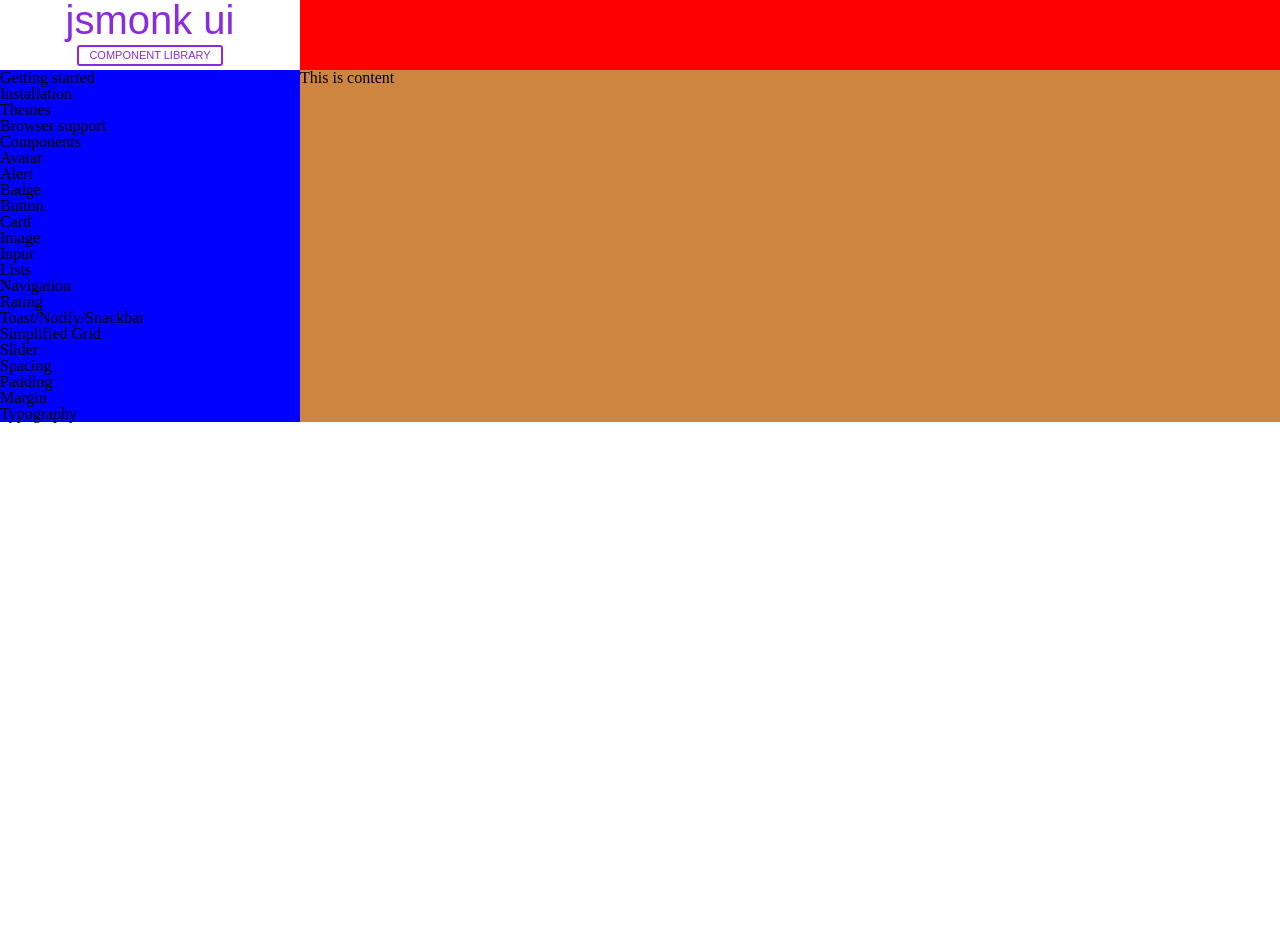
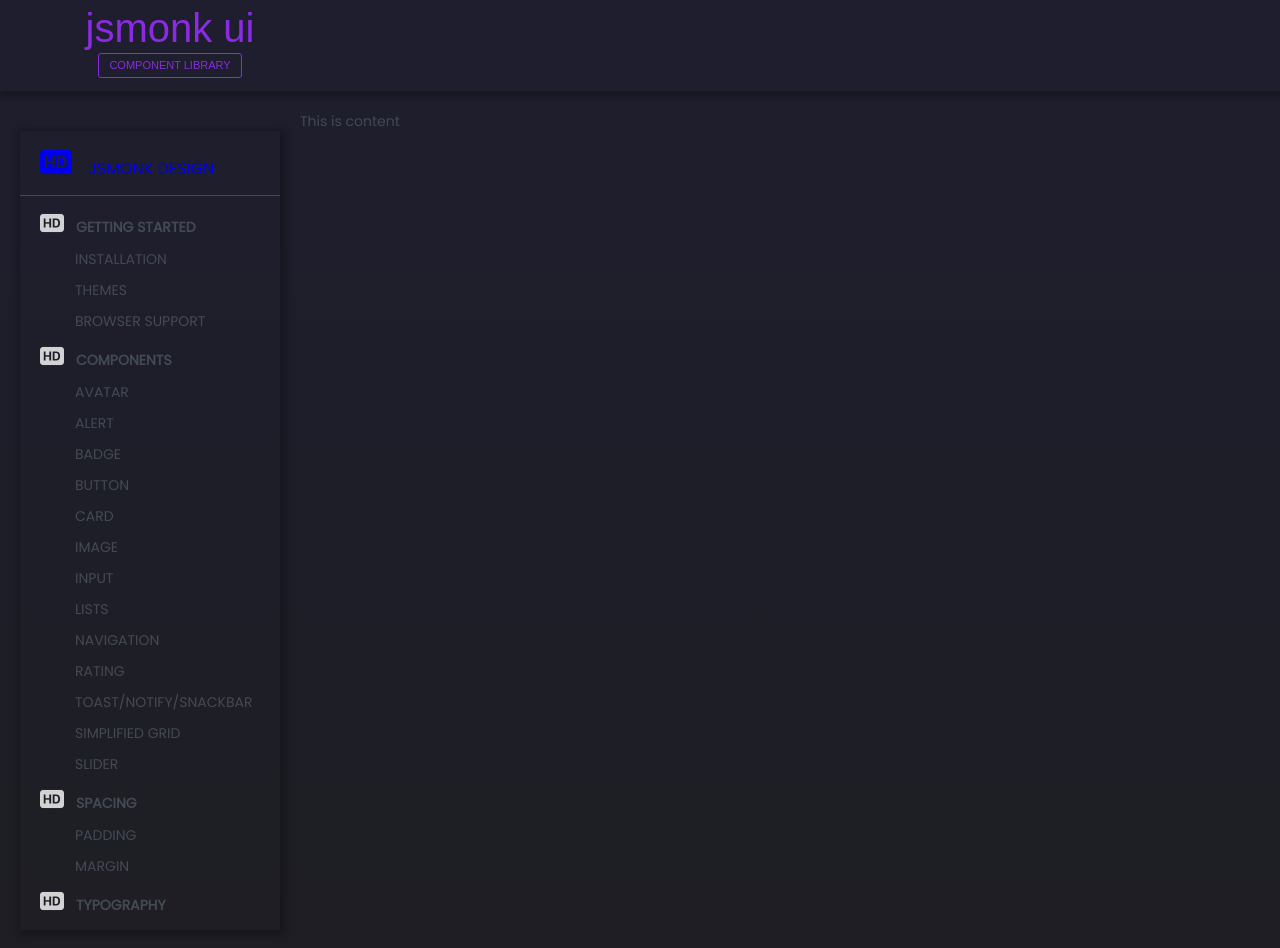
Before and after one commit to avindhawale/jsmonk-design, a plain HTML site: page index.html in a window 1280 px wide. Before the commit the page ends 800 px from the top, so only its background shows below. Drawn offline with nearby package versions, Linux system fonts and the light colour scheme.

Commit message:
drawer updated

```diff
--- a/assets/css/components/_drawer.css
+++ b/assets/css/components/_drawer.css
@@ -1,8 +1,41 @@
 .drawer-wrapper {
+}
+
+.drawer-wrapper .drawer-head {
+}
+
+.drawer-wrapper .drawer-head .drawer-head-title {
+  text-decoration: none;
+  font-size: 1rem;
+}
+.drawer-wrapper .drawer-head .drawer-head-title .drawer-head-title-icon {
+  font-size: 2rem;
+}
+.drawer-wrapper .drawer-head .drawer-head-title .drawer-head-title-text {
+  vertical-align: middle;
 }
 .drawer-wrapper .drawer-list {
 }
 .drawer-wrapper .drawer-list .drawer-item {
+  border-radius: 30px;
+  display: block;
+  text-decoration: none;
+  position: relative;
+  text-transform: uppercase;
+  cursor: pointer;
+  padding: 5px 10px 5px 35px;
+}
+.drawer-wrapper .drawer-list .drawer-item .drawer-item-icon {
+  font-size: 1.5rem;
+  margin-right: 12px;
+  line-height: 30px;
+  width: 34px;
+  text-align: center;
+  color: rgba(255, 255, 255, 0.8);
+  position: relative;
 }
 .drawer-wrapper .drawer-list .drawer-item.drawer-item-heading {
+  font-weight: bold;
+  cursor: default;
+  padding: 5px 0px;
 }
--- a/assets/css/style.css
+++ b/assets/css/style.css
@@ -1,3 +1,14 @@
+/* --------- Utility CSS --------- */
+
 @import url("utils/_reset.css");
+@import url("utils/_fonts.css");
+@import url("utils/_icons.css");
+@import url("utils/_variables.css");
+@import url("utils/_spacing.css");
+@import url("utils/_generic.css");
+@import url("utils/_layout.css");
 
-@import url("utils/_layout.css");
+@import url("utils/_theme.css");
+
+/* ------------- Components CSS---------------- */
+@import url("components/_drawer.css");
--- /dev/null
+++ b/assets/css/utils/_fonts.css
@@ -0,0 +1,55 @@
+@font-face {
+  font-family: "Poppins-BlackItalic";
+  src: url("../../fonts/Poppins-BlackItalic.ttf");
+  font-weight: normal;
+  font-style: normal;
+}
+
+@font-face {
+  font-family: "Poppins-ExtraBold";
+  src: url("../../fonts/Poppins-ExtraBold.ttf");
+  font-weight: normal;
+  font-style: normal;
+}
+
+@font-face {
+  font-family: "Poppins-ExtraLight";
+  src: url("../../fonts/Poppins-ExtraLight.ttf");
+  font-weight: normal;
+  font-style: normal;
+}
+
+@font-face {
+  font-family: "Poppins-Light";
+  src: url("../../fonts/Poppins-Light.ttf");
+  font-weight: normal;
+  font-style: normal;
+}
+
+@font-face {
+  font-family: "Poppins-Medium";
+  src: url("../../fonts/Poppins-Medium.ttf");
+  font-weight: normal;
+  font-style: normal;
+}
+
+@font-face {
+  font-family: "Poppins-Regular";
+  src: url("../../fonts/Poppins-Regular.ttf");
+  font-weight: normal;
+  font-style: normal;
+}
+
+@font-face {
+  font-family: "Poppins-SemiBold";
+  src: url("../../fonts/Poppins-SemiBold.ttf");
+  font-weight: normal;
+  font-style: normal;
+}
+
+@font-face {
+  font-family: "Poppins-Thin";
+  src: url("../../fonts/Poppins-Thin.ttf");
+  font-weight: normal;
+  font-style: normal;
+}
--- /dev/null
+++ b/assets/css/utils/_generic.css
@@ -0,0 +1,38 @@
+/* Box shadow */
+.box-shadow-soft {
+  -webkit-box-shadow: 2px 2px 5px 2px rgba(137, 137, 137, 0.5);
+  -moz-box-shadow: 2px 2px 5px 2px rgba(137, 137, 137, 0.5);
+  box-shadow: 2px 2px 5px 2px rgba(137, 137, 137, 0.5);
+}
+.box-shadow-medium {
+  -webkit-box-shadow: 2px 2px 7px 4px rgb(0 0 0 / 25%);
+  -moz-box-shadow: 2px 2px 7px 4px rgb(0 0 0 / 25%);
+  box-shadow: 2px 2px 7px 4px rgb(0 0 0 / 25%);
+}
+.box-shadow-regular {
+  -webkit-box-shadow: 0 1px 20px 0 rgba(0, 0, 0, 0.1);
+  -moz-box-shadow: 0 1px 20px 0 rgba(0, 0, 0, 0.1);
+  box-shadow: 0 1px 20px 0 rgba(0, 0, 0, 0.1);
+}
+.box-shadow-dark {
+  -webkit-box-shadow: 0 0 45px 0 rgba(0, 0, 0, 0.6);
+  -moz-box-shadow: 0 0 45px 0 rgba(0, 0, 0, 0.6);
+  box-shadow: 0 0 45px 0 rgba(0, 0, 0, 0.6);
+}
+
+/* Border */
+.border {
+  border: 1px solid;
+}
+.border-top {
+  border-top: 1px solid;
+}
+.border-right {
+  border-right: 1px solid;
+}
+.border-bottom {
+  border-bottom: 1px solid;
+}
+.border-left {
+  border-left: 1px solid;
+}
--- /dev/null
+++ b/assets/css/utils/_icons.css
@@ -0,0 +1 @@
+@import url("https://cdn.jsdelivr.net/npm/bootstrap-icons@1.3.0/font/bootstrap-icons.css");
--- a/assets/css/utils/_layout.css
+++ b/assets/css/utils/_layout.css
@@ -12,23 +12,20 @@
  */
 
 .main-container {
+  font-family: Poppins-Regular;
+  font-size: 0.875rem;
+  line-height: 1.5;
+  text-align: left;
 }
 
 .main-container .header {
-  background: red;
   display: flex;
   flex-direction: row;
   width: 100%;
 }
 
 .main-container .header .header-logo-wrapper {
-  transition: width 0.25s ease, background 0.25s ease;
-  -webkit-transition: width 0.25s ease, background 0.25s ease;
-  -moz-transition: width 0.25s ease, background 0.25s ease;
-  -ms-transition: width 0.25s ease, background 0.25s ease;
-  background: #fff;
-  width: 300px;
-  height: 70px;
+  width: var(--width-sidebar);
 }
 
 .logo {
@@ -40,13 +37,14 @@
 .logo .logo-title {
   font-size: 40px;
   font-family: sans-serif;
-  color: blueviolet;
+  color: var(--blueviolet);
+  line-height: 1;
 }
 .logo .logo-subtitle {
   font-family: sans-serif;
-  color: blueviolet;
+  color: var(--blueviolet);
   padding: 3px 10px;
-  border: 2px solid;
+  border: 1px solid;
   border-radius: 3px px;
   margin: 5px;
   border-radius: 3px;
@@ -55,12 +53,7 @@
 }
 
 .main-container .header .header-menu-wrapper {
-  transition: width 0.25s ease;
-  -webkit-transition: width 0.25s ease;
-  -moz-transition: width 0.25s ease;
-  -ms-transition: width 0.25s ease;
-  color: #9c9fa6;
-  width: calc(100% - 300px);
+  width: var(--width-content);
   height: 70px;
 }
 .main-container .page {
@@ -68,10 +61,8 @@
   flex-direction: row;
 }
 .main-container .page .sidebar {
-  background: blue;
-  width: 300px;
+  width: var(--width-sidebar);
 }
 .main-container .page .content {
-  background: peru;
-  width: calc(100% - 300px);
+  width: var(--width-content);
 }
--- /dev/null
+++ b/assets/css/utils/_theme.css
@@ -0,0 +1,6 @@
+/* --------- Default Theme ---------- */
+
+.main-container.theme-default {
+  color: var(--gray);
+  background: var(--bg-dark);
+}
--- a/assets/css/utils/_variables.css
+++ b/assets/css/utils/_variables.css
@@ -0,0 +1,44 @@
+/* color variables */
+
+:root {
+  --blue: #5e50f9;
+  --blueviolet: blueviolet;
+  --indigo: #6610f2;
+  --purple: #6a008a;
+  --pink: #e91e63;
+  --red: #f96868;
+  --orange: #f2a654;
+  --yellow: #f6e84e;
+  --green: #46c35f;
+  --teal: #58d8a3;
+  --cyan: #57c7d4;
+  --white: #000;
+  --white: #ffffff;
+  --gray: #434a54;
+  --gray-light: #aab2bd;
+  --gray-lighter: #e8eff4;
+  --gray-lightest: #e6e9ed;
+  --gray-dark: #0f1531;
+  --black: #000000;
+
+  /* Theme color */
+  --primary: #b66dff;
+  --secondary: #d8d8d8;
+  --success: #1bcfb4;
+  --info: #198ae3;
+  --warning: #fed713;
+  --danger: #fe7c96;
+  --light: #f8f9fa;
+  --dark: #3e4b5b;
+
+  /* Backgrounds */
+  --bg-dark: linear-gradient(#1e1e2f, #1e1e24);
+  --bg-dark-content: #27293d;
+
+  --bg-light: linear-gradient(#ededf3, #d8d8e9);
+  --bg-light-content: #ededf3;
+
+  /* Width */
+  --width-sidebar: 300px;
+  --width-content: calc(100%-300px);
+}
--- a/index.html
+++ b/index.html
@@ -10,8 +10,8 @@
   <body>
     <div class="main-container theme-default">
       <!-- Header  -->
-      <div class="header">
-        <div class="header-logo-wrapper">
+      <div class="header mb-5 box-shadow-medium">
+        <div class="header-logo-wrapper px-5 py-2">
           <div class="logo">
             <span class="logo-title">jsmonk ui</span>
             <span class="logo-subtitle">component library</span>
@@ -21,13 +21,26 @@
       </div>
       <div class="page">
         <div class="sidebar">
-          <div class="drawer-wrapper">
-            <ul class="drawer-list">
-              <li class="drawer-item drawer-item-heading">Getting started</li>
+          <div class="drawer-wrapper m-5 box-shadow-medium">
+            <div class="drawer-head border-bottom px-5 py-2">
+              <a href="#" class="drawer-head-title">
+                <span class="drawer-head-title-icon"
+                  ><i class="bi bi-badge-hd-fill"></i
+                ></span>
+                <span class="drawer-head-title-text ml-3">JSMONK DESIGN</span>
+              </a>
+            </div>
+            <ul class="drawer-list px-5 py-2">
+              <li class="drawer-item drawer-item-heading">
+                <i class="drawer-item-icon bi bi-badge-hd-fill"></i>Getting
+                started
+              </li>
               <li class="drawer-item">Installation</li>
               <li class="drawer-item">Themes</li>
               <li class="drawer-item">Browser support</li>
-              <li class="drawer-item drawer-item-heading">Components</li>
+              <li class="drawer-item drawer-item-heading">
+                <i class="drawer-item-icon bi bi-badge-hd-fill"></i>Components
+              </li>
               <li class="drawer-item">Avatar</li>
               <li class="drawer-item">Alert</li>
               <li class="drawer-item">Badge</li>
@@ -41,10 +54,14 @@
               <li class="drawer-item">Toast/Notify/Snackbar</li>
               <li class="drawer-item">Simplified Grid</li>
               <li class="drawer-item">Slider</li>
-              <li class="drawer-item drawer-item-heading">Spacing</li>
+              <li class="drawer-item drawer-item-heading">
+                <i class="drawer-item-icon bi bi-badge-hd-fill"></i>Spacing
+              </li>
               <li class="drawer-item">Padding</li>
               <li class="drawer-item">Margin</li>
-              <li class="drawer-item drawer-item-heading">Typography</li>
+              <li class="drawer-item drawer-item-heading">
+                <i class="drawer-item-icon bi bi-badge-hd-fill"></i>Typography
+              </li>
             </ul>
           </div>
         </div>
```
Also changed, not shown: assets/fonts/Poppins-BlackItalic.ttf (added), assets/fonts/Poppins-ExtraBold.ttf (added), assets/fonts/Poppins-ExtraLight.ttf (added), assets/fonts/Poppins-Light.ttf (added), assets/fonts/Poppins-Medium.ttf (added), assets/fonts/Poppins-Regular.ttf (added), assets/fonts/Poppins-SemiBold.ttf (added), assets/fonts/Poppins-Thin.ttf (added).
